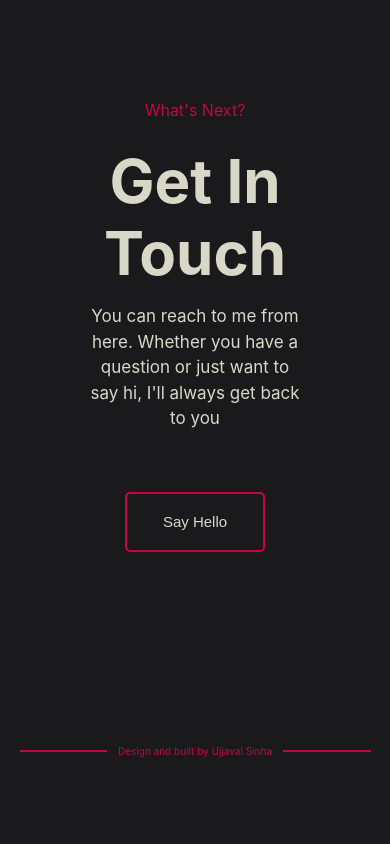
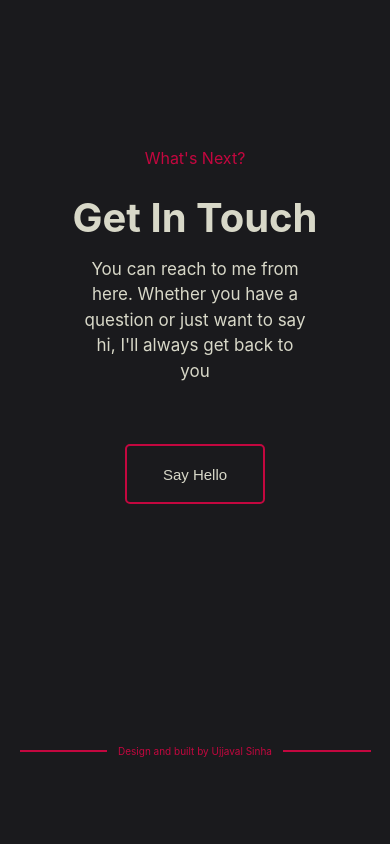
Before and after one commit to ujjavalsinha/portfolio, a React (Create React App) app: page /about in a window 390 px wide. Shown: the part 4000-4844 px from the top of the page. Built offline with nearby package versions, Linux system fonts and the light colour scheme.

Commit message:
Update About.css

```diff
--- a/src/components/About/About.css
+++ b/src/components/About/About.css
@@ -22,7 +22,7 @@
 }
 
 .about-heading{
-    font-size : 60px;
+    font-size : clamp(40px, 6vw, 60px);
     margin : 0;
     padding : 15px;
 }
@@ -57,6 +57,6 @@
 
 @media (max-width : 768px){
     .About .about-section{
-        width : 70%;
+        width : 74%;
     }
 }
```
